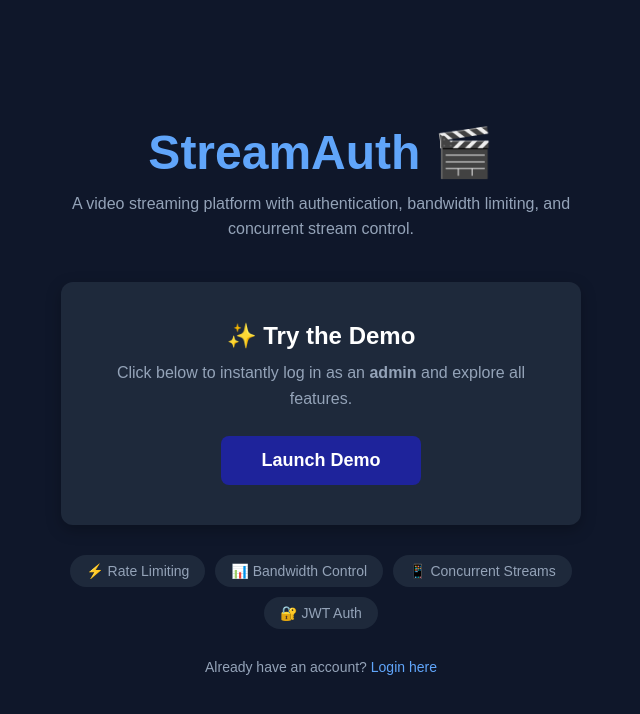
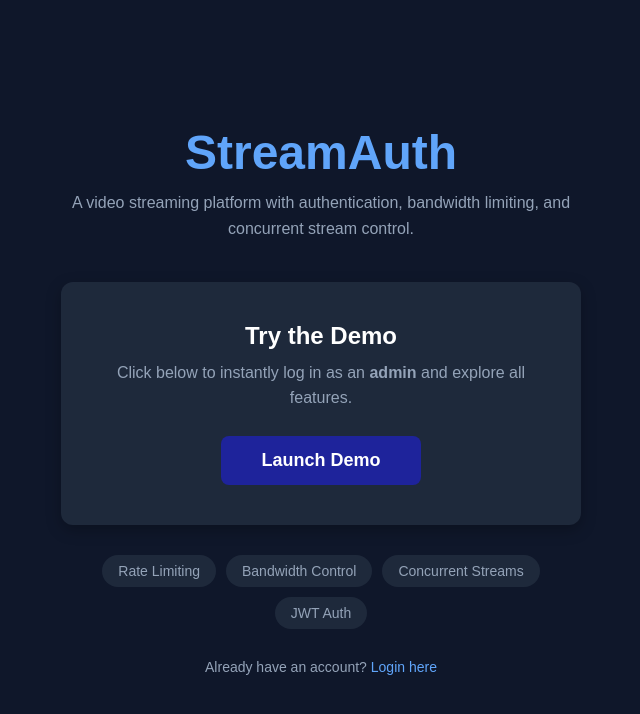
Before and after one commit to SubratZi/StreamAuth, a React app in the folder frontend/: page /demo in a window 1280 px wide. Shown: the top 714 px of the page, without its empty margins (319-959 px from the left). Built offline with nearby package versions, Linux system fonts and the light colour scheme; no server answers; the HTML template or start-up script is replaced by a standard one.

Commit message:
chore: removed unnecessary styles

```diff
--- a/frontend/src/pages/Demo.jsx
+++ b/frontend/src/pages/Demo.jsx
@@ -6,6 +6,7 @@ export default function Demo() {
     const navigate = useNavigate();
 
     const handleDemo = async () => {
+        console.log("API URL:", import.meta.env.VITE_API_URL)
         try {
             await login("demo", "123");
             navigate("/home");
@@ -17,13 +18,13 @@ export default function Demo() {
     return (
         <div style={styles.page}>
             <div style={styles.container}>
-                <h1 style={styles.title}>StreamAuth 🎬</h1>
+                <h1 style={styles.title}>StreamAuth</h1>
                 <p style={styles.subtitle}>
                     A video streaming platform with authentication, bandwidth limiting, and concurrent stream control.
                 </p>
 
                 <div style={styles.card}>
-                    <h2 style={styles.cardTitle}>✨ Try the Demo</h2>
+                    <h2 style={styles.cardTitle}>Try the Demo</h2>
                     <p style={styles.cardText}>
                         Click below to instantly log in as an <strong>admin</strong> and explore all features.
                     </p>
@@ -34,10 +35,10 @@ export default function Demo() {
                 </div>
 
                 <div style={styles.features}>
-                    <div style={styles.feature}>⚡ Rate Limiting</div>
-                    <div style={styles.feature}>📊 Bandwidth Control</div>
-                    <div style={styles.feature}>📱 Concurrent Streams</div>
-                    <div style={styles.feature}>🔐 JWT Auth</div>
+                    <div style={styles.feature}> Rate Limiting</div>
+                    <div style={styles.feature}> Bandwidth Control</div>
+                    <div style={styles.feature}> Concurrent Streams</div>
+                    <div style={styles.feature}> JWT Auth</div>
                 </div>
 
                 <p style={styles.footer}>
--- a/frontend/src/pages/Login.jsx
+++ b/frontend/src/pages/Login.jsx
@@ -71,7 +71,7 @@ export default function Login() {
                 <p style={styles.footer}>
                     Want to explore?{" "}
                     <Link to="/demo" style={{ color: "#f59e0b", textDecoration: "none" }}>
-                        Try Demo 🚀
+                        Try Demo
                     </Link>
                 </p>
 
--- a/frontend/src/pages/Subscribe.jsx
+++ b/frontend/src/pages/Subscribe.jsx
@@ -57,7 +57,7 @@ export default function Subscribe() {
             <Navbar />
             <div style={styles.center}>
                 <div style={styles.card}>
-                    <h2>You're already a paid user! 👑</h2>
+                    <h2>You're already a paid user! </h2>
                     <button style={styles.button} onClick={() => navigate("/home")}>
                         Go Home
                     </button>
@@ -74,13 +74,13 @@ export default function Subscribe() {
 
                     {/* Plan Info */}
                     <div style={styles.planBanner}>
-                        <h2 style={styles.planTitle}>👑 Upgrade to Paid</h2>
+                        <h2 style={styles.planTitle}> Upgrade to Paid</h2>
                         <p style={styles.planSubtitle}>Unlock premium streaming features</p>
                         <div style={styles.features}>
-                            <p>✅ 4 concurrent devices</p>
-                            <p>✅ 5GB bandwidth/month</p>
-                            <p>✅ 100 requests/minute</p>
-                            <p>✅ Priority support</p>
+                            <p> 4 concurrent devices</p>
+                            <p> 5GB bandwidth/month</p>
+                            <p> 100 requests/minute</p>
+                            <p> Priority support</p>
                         </div>
                         <p style={styles.price}>$9.99 / month</p>
                     </div>
@@ -118,7 +118,7 @@ export default function Subscribe() {
                             {step === 2 && (
                                 <div style={styles.stepContent}>
                                     <h3 style={styles.stepTitle}>Payment Details</h3>
-                                    <p style={styles.demoNote}>⚠️ Demo only — no real payment processed</p>
+                                    <p style={styles.demoNote}> Demo only — no real payment processed</p>
                                     <input style={styles.input} name="card" placeholder="Card Number (demo)" value={form.card} onChange={handleChange} maxLength={16} />
                                     <div style={styles.row}>
                                         <input style={{ ...styles.input, width: "48%" }} name="expiry" placeholder="MM/YY" value={form.expiry} onChange={handleChange} />
```
